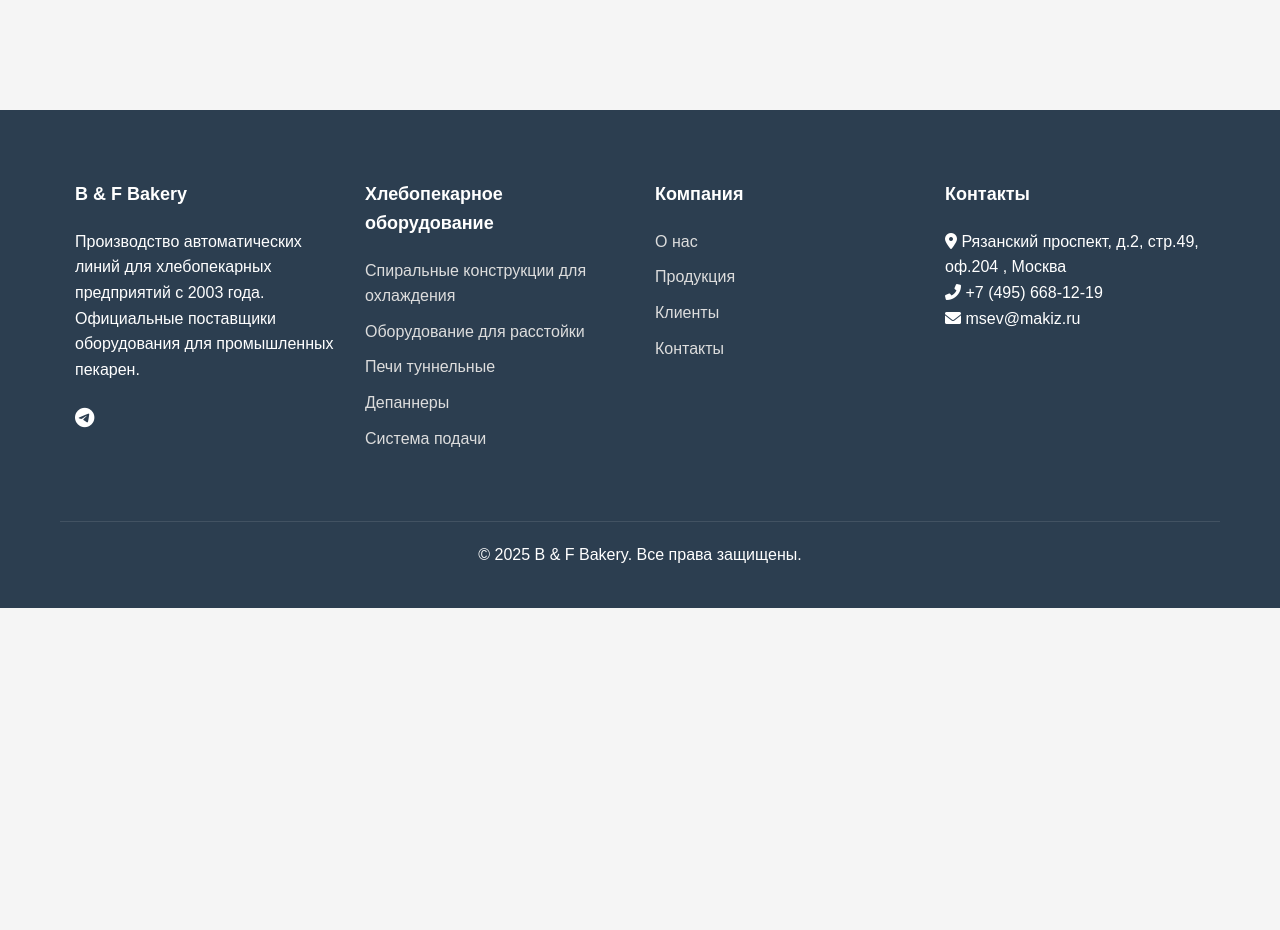
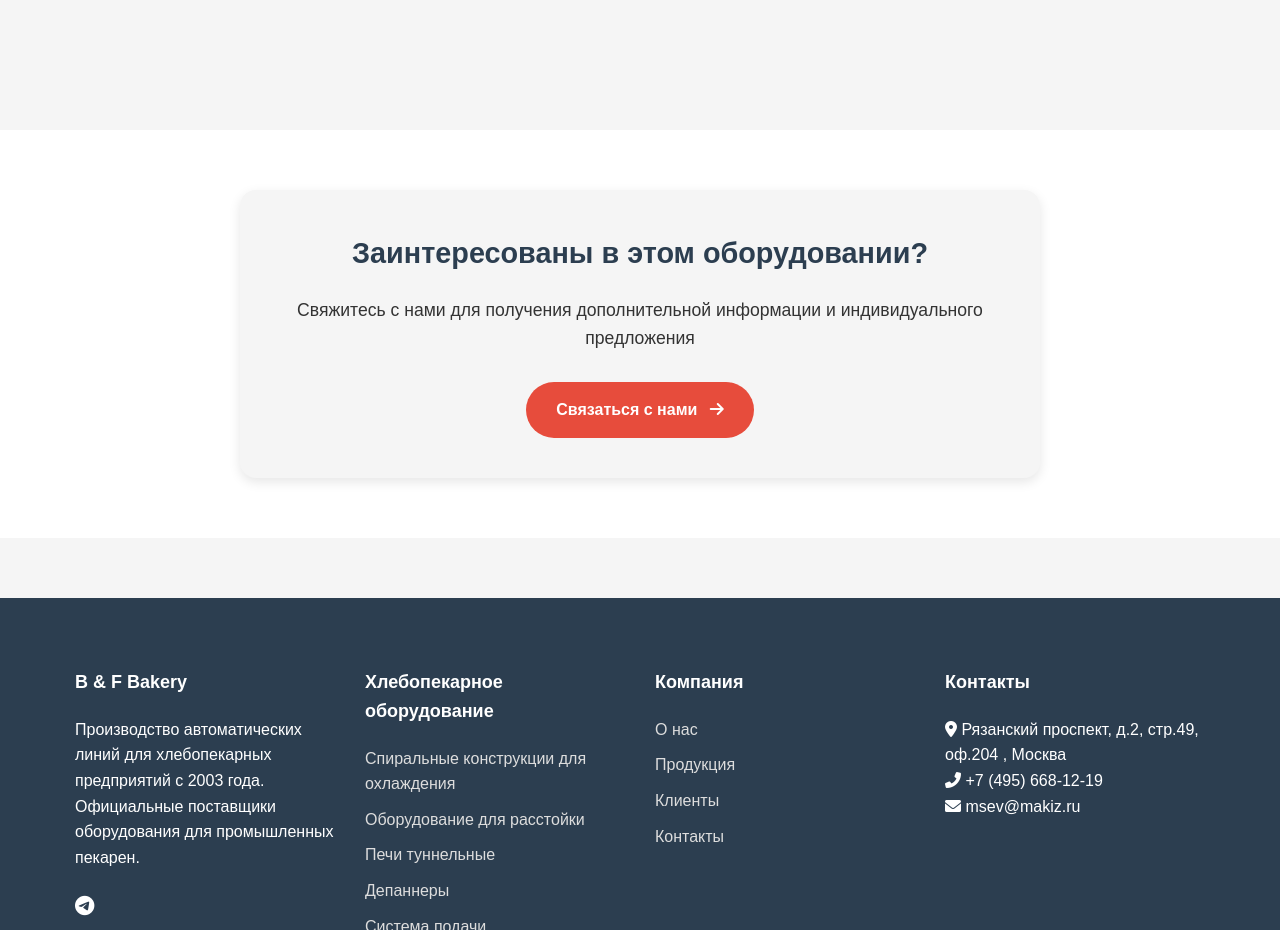
Before and after one commit to KarinaNull/BQF, a plain HTML site: page Lider-Delider-system.html in a window 1280 px wide. Shown: the part 1660-2590 px from the top of the page. Before the commit the page ends 2268 px from the top, so only its background shows below. Drawn offline with Linux system fonts and the light colour scheme.

Commit message:
изменение и добавление блоков контакты

```diff
--- a/Lider-Delider-system.html
+++ b/Lider-Delider-system.html
@@ -4,7 +4,7 @@
 <head>
     <meta charset="UTF-8">
     <meta name="viewport" content="width=device-width, initial-scale=1.0">
-    <title>Спиральная охлаждающая башня | B&F Bakery</title>
+    <title>Система закрывания крышкой тостовых форм | B&F Bakery</title>
     <link rel="stylesheet" href="https://cdnjs.cloudflare.com/ajax/libs/font-awesome/6.0.0-beta3/css/all.min.css">
     <style>
         :root {
@@ -261,6 +261,66 @@
             object-fit: cover;
         }
 
+        /* Новый блок контактов */
+        .contact-section {
+            background-color: white;
+            padding: 60px 0;
+            margin: 60px 0;
+        }
+
+        .contact-container {
+            max-width: 1200px;
+            margin: 0 auto;
+            padding: 0 20px;
+        }
+
+        .contact-card {
+            background: var(--light-color);
+            border-radius: 16px;
+            padding: 40px;
+            box-shadow: var(--shadow);
+            text-align: center;
+            max-width: 800px;
+            margin: 0 auto;
+        }
+
+        .contact-title {
+            font-size: 1.8rem;
+            margin-bottom: 20px;
+            color: var(--secondary-color);
+        }
+
+        .contact-text {
+            font-size: 1.1rem;
+            margin-bottom: 30px;
+            color: var(--dark-color);
+        }
+
+        .btn {
+            display: inline-block;
+            background-color: var(--primary-color);
+            color: white;
+            padding: 15px 30px;
+            border-radius: 30px;
+            text-decoration: none;
+            font-weight: bold;
+            transition: var(--transition);
+            border: none;
+            cursor: pointer;
+            text-align: center;
+            font-size: 1rem;
+        }
+
+        .btn:hover {
+            background-color: var(--secondary-color);
+            transform: translateY(-3px);
+            box-shadow: 0 10px 20px rgba(0, 0, 0, 0.2);
+        }
+
+        .btn i {
+            margin-left: 8px;
+        }
+
         footer {
             background-color: var(--secondary-color);
             color: white;
@@ -405,6 +465,14 @@
                 height: 50vh;
                 min-height: 400px;
             }
+
+            .contact-card {
+                padding: 30px 20px;
+            }
+
+            .contact-title {
+                font-size: 1.5rem;
+            }
         }
 
         @keyframes fadeIn {
@@ -460,6 +528,12 @@
 
         .gallery-item:nth-child(6) {
             animation-delay: 0.8s;
+        }
+
+        .contact-card {
+            animation: slideUp 0.8s ease forwards;
+            animation-delay: 0.9s;
+            opacity: 0;
         }
     </style>
 </head>
@@ -533,6 +607,18 @@
                     <source src="img/Lider-Delider-system4.mp4" type="video/mp4">
                     Ваш браузер не поддерживает видео.
                 </video>
+            </div>
+        </div>
+    </div>
+
+    <!-- Новый блок контактов -->
+    <div class="contact-section">
+        <div class="contact-container">
+            <div class="contact-card">
+                <h3 class="contact-title">Заинтересованы в этом оборудовании?</h3>
+                <p class="contact-text">Свяжитесь с нами для получения дополнительной информации и индивидуального
+                    предложения</p>
+                <a href="contact.html" class="btn">Связаться с нами <i class="fas fa-arrow-right"></i></a>
             </div>
         </div>
     </div>
```
Also changed, not shown: index.html (+6 -6 lines), pan-system.html (+86 -0 lines).
